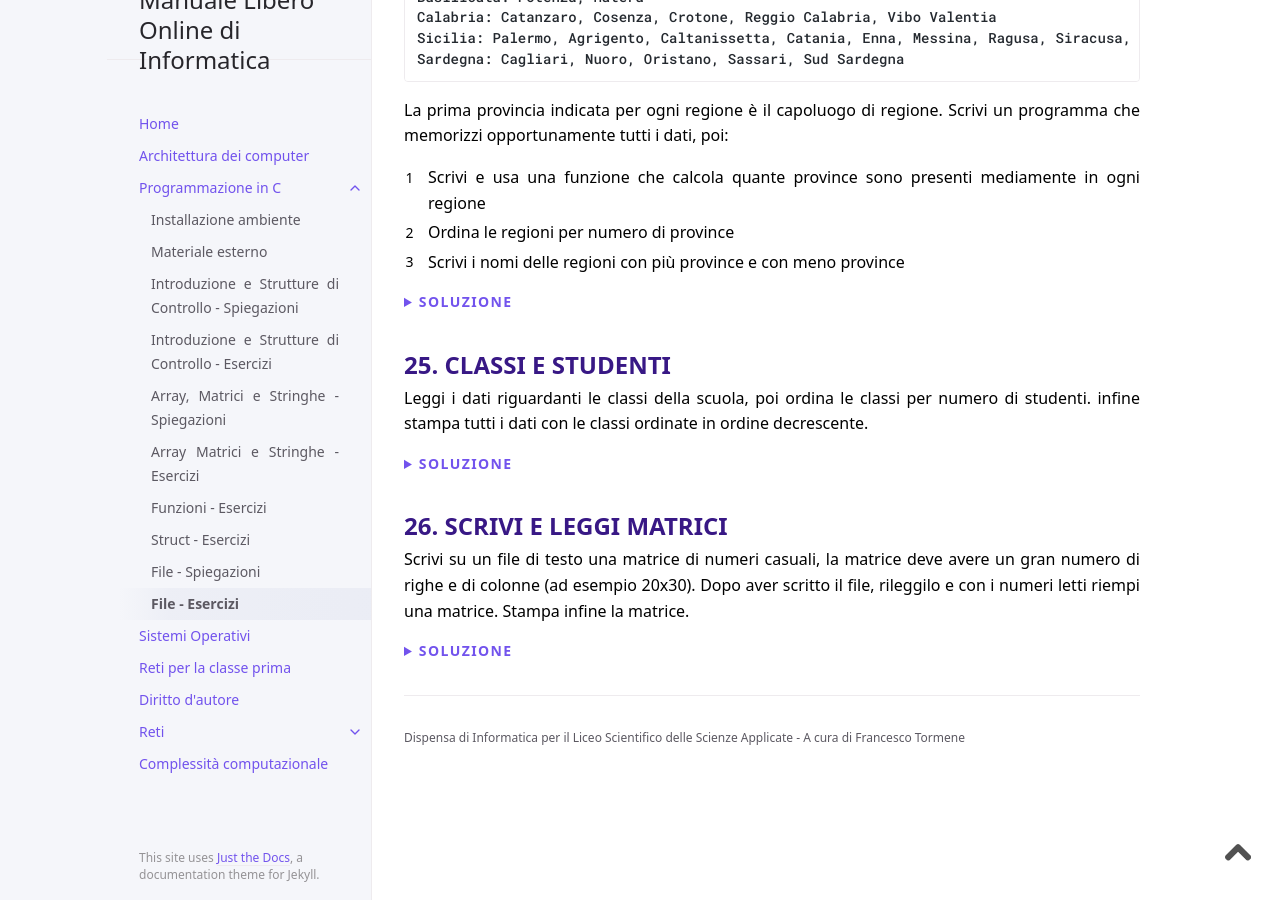
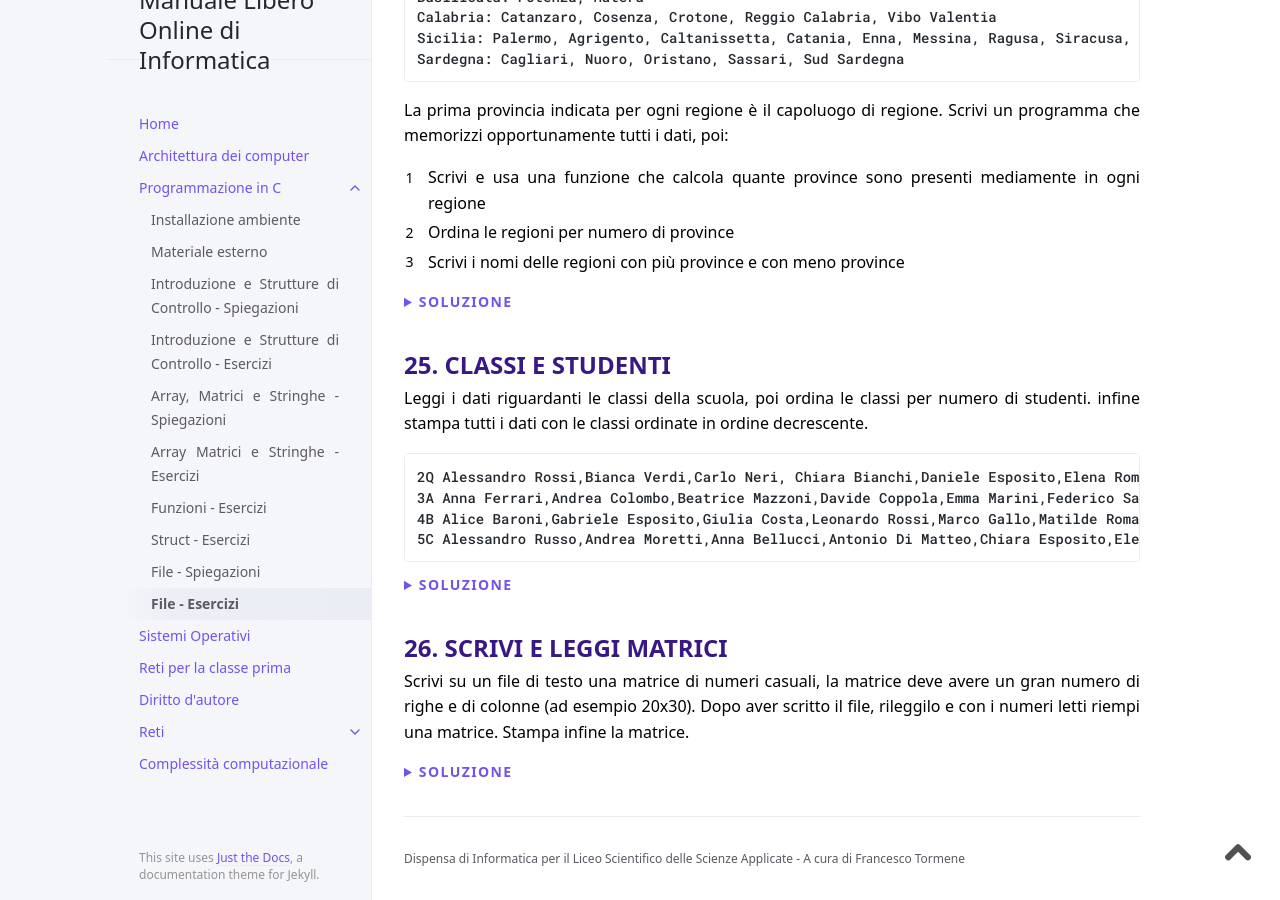
Before and after one commit to 4chi11e/manuale-libero-online-di-informatica, a Jekyll site: the page built from docs/C/12 - file - esercizi.md, in a window 1280 px wide and 900 px high, scrolled down 12521 px. Built offline with Jekyll 4.4.1, drawn with Linux system fonts in a browser that asks for light colours.

Commit message:
file-esercizi - aggiungo dati a 'classi e studenti'

````diff
--- a/docs/C/12 - file - esercizi.md
+++ b/docs/C/12 - file - esercizi.md
@@ -2138,6 +2138,12 @@ Leggi i dati riguardanti le classi della scuola, poi ordina le classi per
 numero di studenti. infine stampa tutti i dati con le classi ordinate in
 ordine decrescente.
 
+```
+2Q Alessandro Rossi,Bianca Verdi,Carlo Neri, Chiara Bianchi,Daniele Esposito,Elena Romano,Francesco Martini,Giulia Bruno,Luca Conte,Maria De Luca
+3A Anna Ferrari,Andrea Colombo,Beatrice Mazzoni,Davide Coppola,Emma Marini,Federico Salvini
+4B Alice Baroni,Gabriele Esposito,Giulia Costa,Leonardo Rossi,Marco Gallo,Matilde Romano,Michele Esposito,Sara Lombardi
+5C Alessandro Russo,Andrea Moretti,Anna Bellucci,Antonio Di Matteo,Chiara Esposito,Elena Rossi,Francesco Bianchi,Giorgia Lombardi,Luca Colombo
+```
 
 <details markdown="block">
   <summary class="soluzione-toggler">
````
